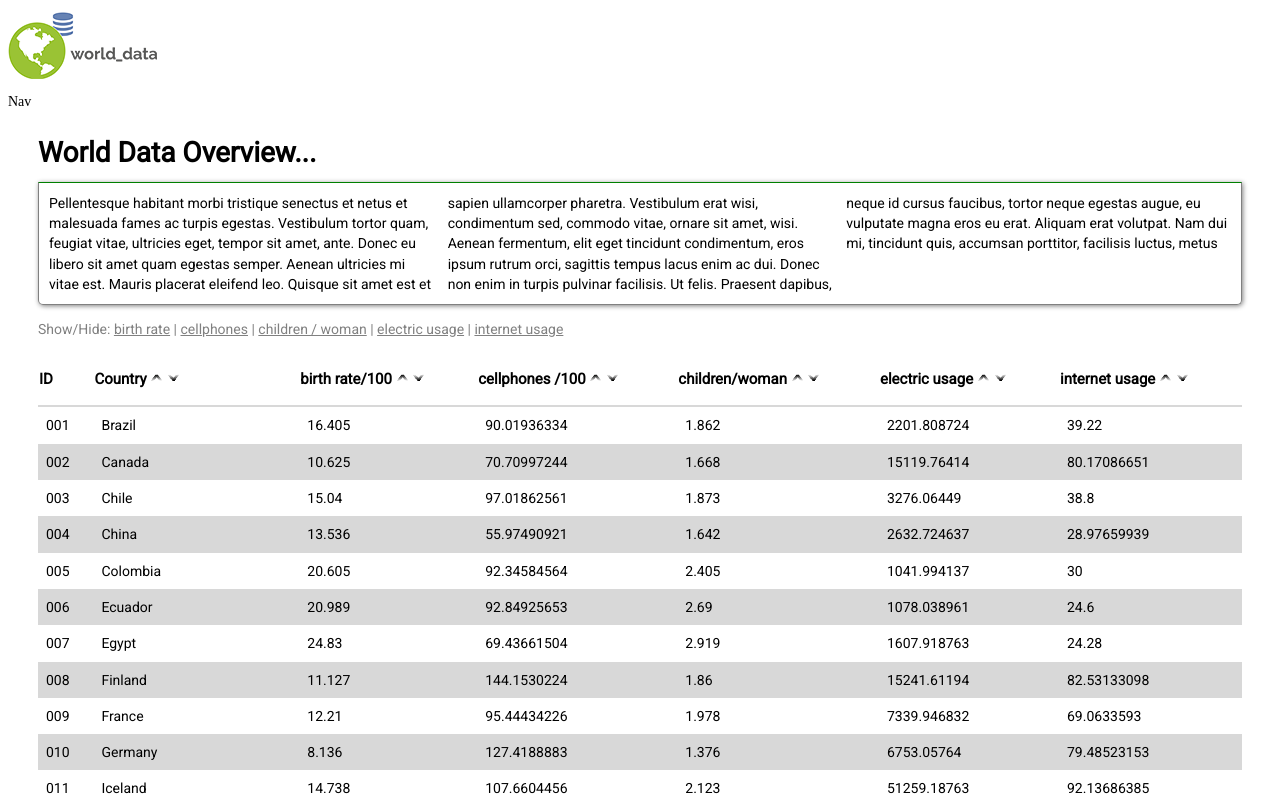
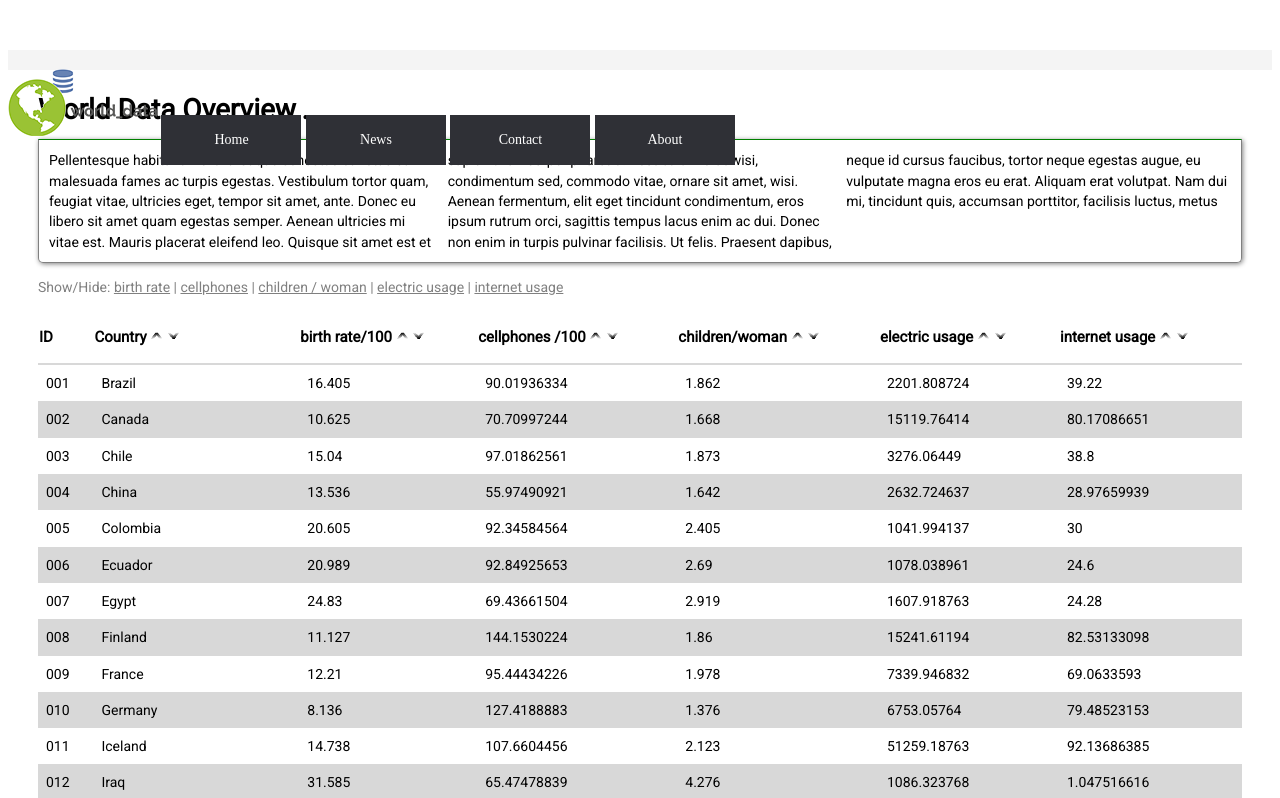
Before and after one commit to MarkVeh/wme, a plain HTML site: page 01 Webseite/Index.html in a window 1280 px wide. Shown: the top 798 px of the page. Drawn offline with nearby package versions, Linux system fonts and the light colour scheme.

Commit message:
Erste Ansätze Navigation

```diff
--- a/01 Webseite/Index.html
+++ b/01 Webseite/Index.html
@@ -14,10 +14,17 @@
 			<meta name="author" content="Alexander Walther und Mark Vehlow">
 			<meta name="keywords" content="world, data">
 			<meta charset="utf-8"/>
+			<nav id ="nav">
+				<ul>
+					<li><img id="logo" src="images/logo_colored.png" alt="logo" onmouseover="src='images/logo_grey.png'" onmouseout="src='images/logo_colored.png'"></li>
+					<li><a href="#">Home</a></li>
+					<li><a href="#">News</a></li>
+					<li><a href="#">Contact</a></li>
+					<li><a href="#">About</a></li>
+				</ul>
+			</nav>
+		</header>
 
-			<img id="logo" src="images/logo_colored.png" alt="logo" onmouseover="src='images/logo_grey.png'" onmouseout="src='images/logo_colored.png'">
-			<nav> Nav </nav>
-		</header>
 		<div id="PageContainer">
 			<h1>
 				World Data Overview...
--- a/01 Webseite/styles.css
+++ b/01 Webseite/styles.css
@@ -1,4 +1,5 @@
 body{
+	margin-top: 50px;
 	font-family: 'Roboto', sans-serif;
 	font-size: 14px;
 	font-style: normal;
@@ -31,9 +32,12 @@ img[id="logo"]{
 	cursor: pointer;
 }
 
-nav{
-	font-family: 'Font Awesome';
+header {
+     background: #F4F4F4;
+     z-index: 100;
+	position: relative;
 }
+
 A:hover {
 	color: purple;
 	TEXT-DECORATION: none;
@@ -96,3 +100,41 @@ footer{
 		column-count: 2;
 	}
 }
+
+
+nav {
+	background-color: #F4F4F4;
+	display:inline-block;
+}
+
+/*Strip the ul of padding and list styling*/
+nav ul {
+	list-style-type:none;
+	margin:0;
+	padding:0;
+	position: absolute;
+}
+/*Create a horizontal list with spacing*/
+li {
+	display:inline-block;
+	float: inside;
+	margin-right: 1px;
+}
+
+/*Style for menu links*/
+li a {
+	display:block;
+	min-width:140px;
+	height: 50px;
+	text-align: center;
+	line-height: 50px;
+	font-family: "Font Awesome";
+	color: #fff;
+	background: #2f3036;
+	text-decoration: none;
+}
+
+li a:hover {
+	background-color: #f3f3f3;
+	border-bottom-color: #cb3837;
+}
```
Also changed, not shown: 01 Webseite/Functions.js (+20 -0 lines).
